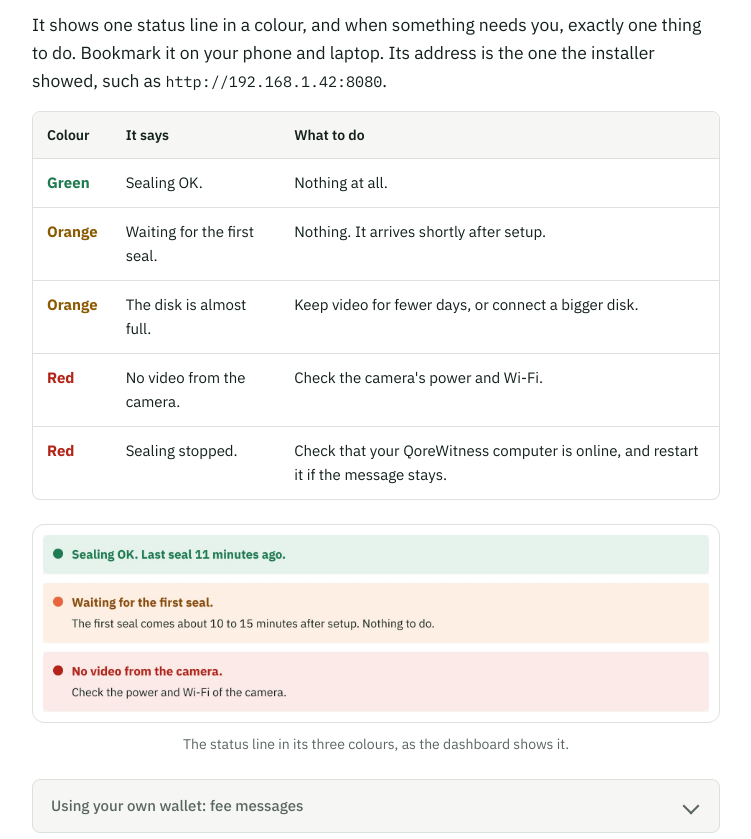
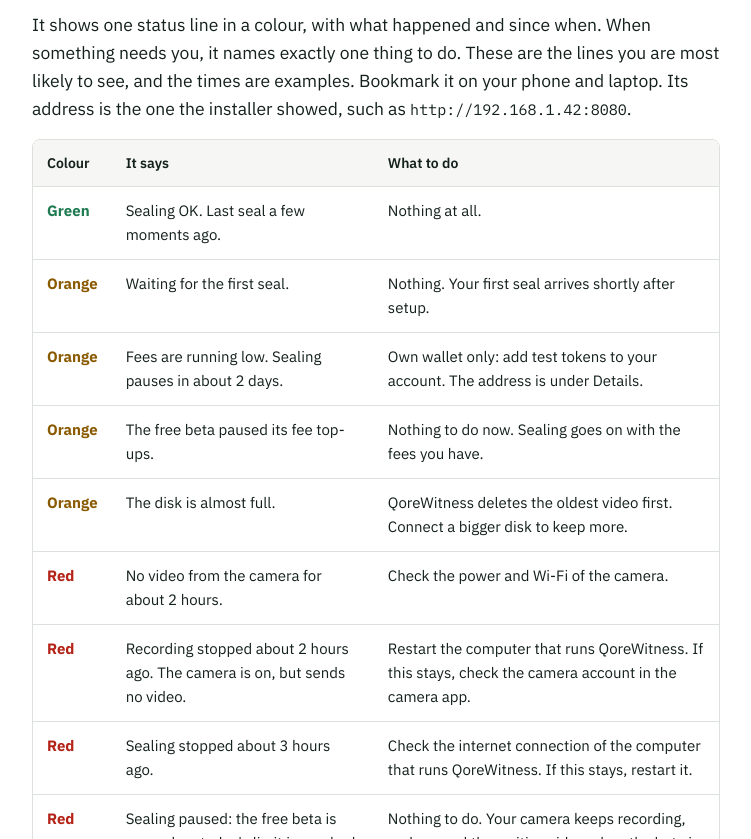
Before and after one commit to fnoufnou/qorewitness, a website: page web/site/daily-use.html in a window 1280 px wide. Shown: the part 593-1432 px from the top of the page, without its empty margins (264-1015 px from the left). Drawn offline with Linux system fonts and the light colour scheme.

Commit message:
feat(site): match Daily use status table to the W8 dashboard lines
Co-Authored-By: Claude Opus 5.5 <noreply@anthropic.com>

```diff
--- a/web/site/daily-use.html
+++ b/web/site/daily-use.html
@@ -61,13 +61,19 @@
 <div class="page-head"><div class="wrap narrow-wrap"><p class="eyebrow">Daily use</p><h1>Set it up once, and it simply keeps going.</h1><p class="lead">Keep using your camera app for live view and alerts, just as you do today. QoreWitness works quietly in the background, and your dashboard tells you at a glance that all is well.</p></div><div class="edge t-bg" aria-hidden="true"><svg viewBox="0 0 1440 48" preserveAspectRatio="xMidYMax slice" focusable="false"><use href="#edge-a"/></svg></div></div>
 <section class="edged"><div class="wrap narrow">
 <h2>Your dashboard</h2>
-<p style="margin-top:16px">It shows one status line in a colour, and when something needs you, exactly one thing to do. Bookmark it on your phone and laptop. Its address is the one the installer showed, such as <code>http://192.168.1.42:8080</code>.</p>
+<p style="margin-top:16px">It shows one status line in a colour, with what happened and since when. When something needs you, it names exactly one thing to do. These are the lines you are most likely to see, and the times are examples. Bookmark it on your phone and laptop. Its address is the one the installer showed, such as <code>http://192.168.1.42:8080</code>.</p>
 <div class="tablewrap" role="region" aria-label="Table: Colour, It says, What to do" tabindex="0"><table class="stack"><thead><tr><th scope="col">Colour</th><th scope="col">It says</th><th scope="col">What to do</th></tr></thead><tbody>
-<tr><td><b style="color:var(--ok)">Green</b></td><td data-label="It says">Sealing OK.</td><td data-label="What to do">Nothing at all.</td></tr>
-<tr><td><b style="color:var(--warn)">Orange</b></td><td data-label="It says">Waiting for the first seal.</td><td data-label="What to do">Nothing. It arrives shortly after setup.</td></tr>
-<tr><td><b style="color:var(--warn)">Orange</b></td><td data-label="It says">The disk is almost full.</td><td data-label="What to do">Keep video for fewer days, or connect a bigger disk.</td></tr>
-<tr><td><b style="color:var(--bad)">Red</b></td><td data-label="It says">No video from the camera.</td><td data-label="What to do">Check the camera's power and Wi-Fi.</td></tr>
-<tr><td><b style="color:var(--bad)">Red</b></td><td data-label="It says">Sealing stopped.</td><td data-label="What to do">Check that your QoreWitness computer is online, and restart it if the message stays.</td></tr>
+<tr><td><b style="color:var(--ok)">Green</b></td><td data-label="It says">Sealing OK. Last seal a few moments ago.</td><td data-label="What to do">Nothing at all.</td></tr>
+<tr><td><b style="color:var(--warn)">Orange</b></td><td data-label="It says">Waiting for the first seal.</td><td data-label="What to do">Nothing. Your first seal arrives shortly after setup.</td></tr>
+<tr><td><b style="color:var(--warn)">Orange</b></td><td data-label="It says">Fees are running low. Sealing pauses in about 2 days.</td><td data-label="What to do">Own wallet only: add test tokens to your account. The address is under Details.</td></tr>
+<tr><td><b style="color:var(--warn)">Orange</b></td><td data-label="It says">The free beta paused its fee top-ups.</td><td data-label="What to do">Nothing to do now. Sealing goes on with the fees you have.</td></tr>
+<tr><td><b style="color:var(--warn)">Orange</b></td><td data-label="It says">The disk is almost full.</td><td data-label="What to do">QoreWitness deletes the oldest video first. Connect a bigger disk to keep more.</td></tr>
+<tr><td><b style="color:var(--bad)">Red</b></td><td data-label="It says">No video from the camera for about 2 hours.</td><td data-label="What to do">Check the power and Wi-Fi of the camera.</td></tr>
+<tr><td><b style="color:var(--bad)">Red</b></td><td data-label="It says">Recording stopped about 2 hours ago. The camera is on, but sends no video.</td><td data-label="What to do">Restart the computer that runs QoreWitness. If this stays, check the camera account in the camera app.</td></tr>
+<tr><td><b style="color:var(--bad)">Red</b></td><td data-label="It says">Sealing stopped about 3 hours ago.</td><td data-label="What to do">Check the internet connection of the computer that runs QoreWitness. If this stays, restart it.</td></tr>
+<tr><td><b style="color:var(--bad)">Red</b></td><td data-label="It says">Sealing paused: the free beta is paused, or today's limit is reached.</td><td data-label="What to do">Nothing to do. Your camera keeps recording, and we seal the waiting video when the beta is back.</td></tr>
+<tr><td><b style="color:var(--bad)">Red</b></td><td data-label="It says">Some video from about 2 hours ago could not be sealed.</td><td data-label="What to do">Make sure QoreWitness runs on one computer only for this camera.</td></tr>
+<tr><td><b style="color:var(--bad)">Red</b></td><td data-label="It says">The test network was reset. Your earlier seals can no longer be checked.</td><td data-label="What to do">Download the evidence files you need now. Their video is still on this computer.</td></tr>
 </tbody></table></div>
 <figure class="shot"><div class="device panel"><img src="assets/screens/dashboard-states.webp" width="1856" height="494" alt="Three status lines from the QoreWitness dashboard: green Sealing OK, orange Waiting for the first seal, and red No video from the camera, with what to do." loading="lazy" decoding="async"></div><figcaption>The status line in its three colours, as the dashboard shows it.</figcaption></figure>
 <details class="help"><summary>Using your own wallet: fee messages</summary><div class="in"><p>If you chose <b>Use my own wallet</b> in the setup, you pay the network fees yourself. When the dashboard says the fees are running out, add tokens to the address it shows. See <a href="plans.html">Plans</a>.</p></div></details>
```
Also changed, not shown: scripts/build-site-preview.mjs (+12 -6 lines), CHANGELOG.md.
